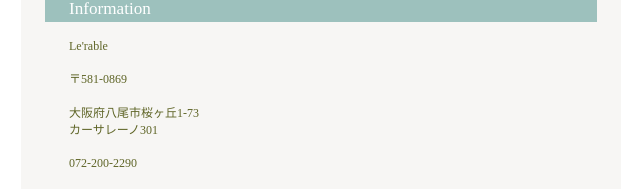
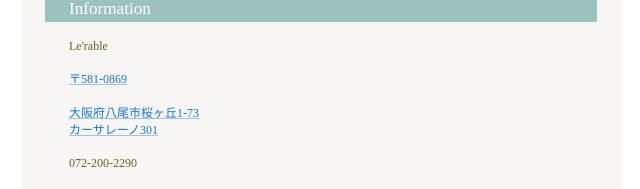
Before and after one commit to lerable2024/shinobu, a React (Vite) app: page / in a window 1280 px wide. Shown: the part 5561-5750 px from the top of the page, without its empty margins (319-959 px from the left). Built offline with nearby package versions, Linux system fonts and the light colour scheme; a web font is replaced by a local one.

Commit message:
add map link

```diff
--- a/src/components/Access.tsx
+++ b/src/components/Access.tsx
@@ -10,6 +10,7 @@
 				<Typography variant='body2' align='left' sx={{ my: 2 }}>
 					Le'rable
 				</Typography>
+				<Link href='https://maps.app.goo.gl/piTc6jGWcpP5cyPv6'>
 					<Typography variant='body2' align='left' sx={{ my: 2 }}>
 						〒581-0869
 					</Typography>
@@ -18,6 +19,7 @@
 						<br />
 						カーサレーノ301
 					</Typography>
+				</Link>
 				<Typography variant='body2' align='left' sx={{ my: 2 }}>
 					072-200-2290
 				</Typography>
```
Lines whose indentation alone changed are shown as unchanged.
